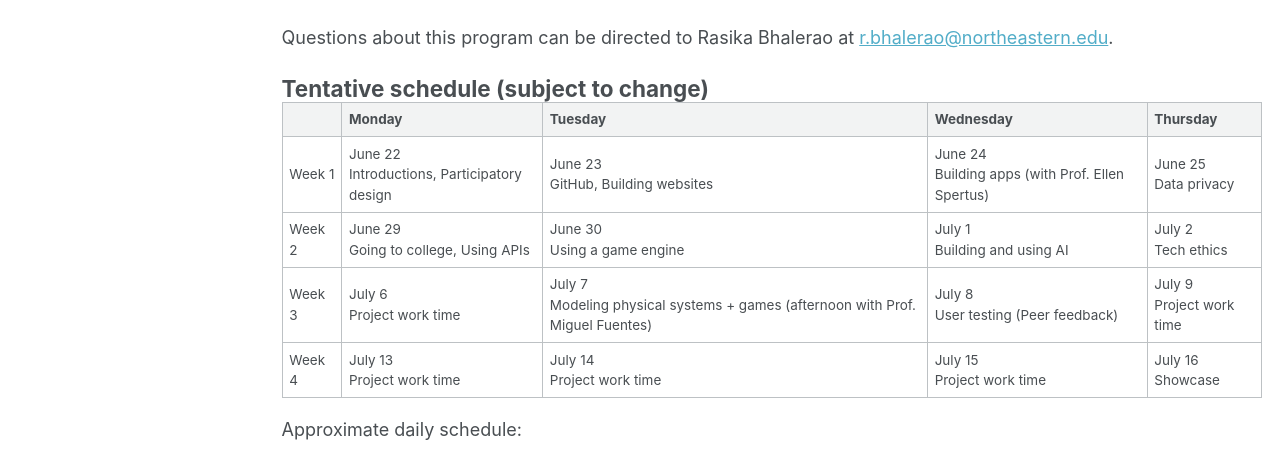
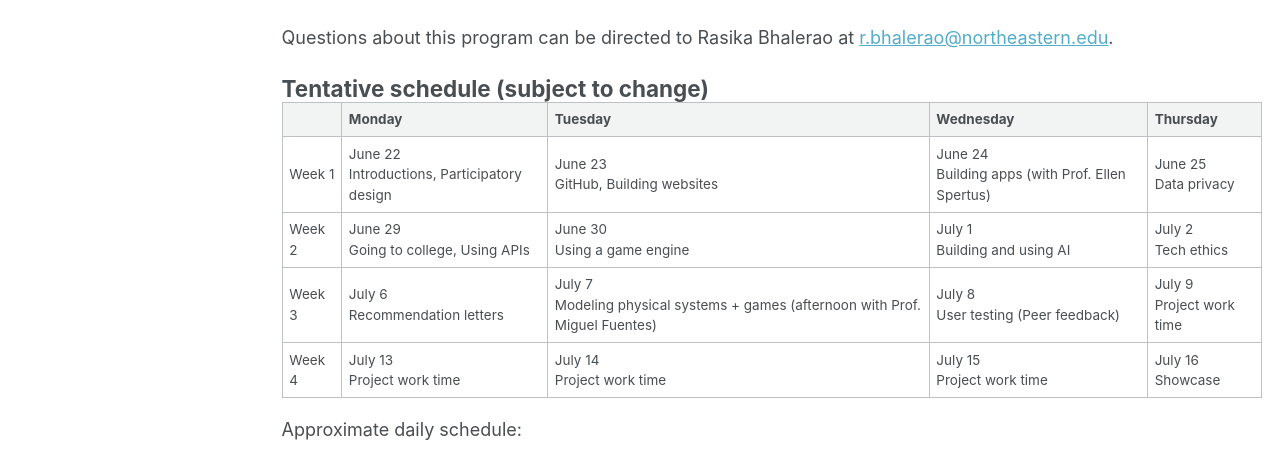
Before and after one commit to rasikabh/rasikabh.github.io, a Jekyll site: the page built from _pages/summercodingcommunity.md, in a window 1280 px wide. Shown: the part 1406-1871 px from the top of the page. Built offline with Jekyll 4.4.1, drawn with Linux system fonts in a browser that asks for light colours.

Commit message:
Add rec letters

```diff
--- a/_pages/summercodingcommunity.md
+++ b/_pages/summercodingcommunity.md
@@ -60,7 +60,7 @@
 | - | - | - | - | - |
 | Week 1 | June 22<br />Introductions, Participatory design | June 23<br />GitHub, Building websites | June 24<br />Building apps (with Prof. Ellen Spertus) | June 25<br />Data privacy |
 | Week 2 | June 29<br />Going to college, Using APIs | June 30<br />Using a game engine | July 1<br />Building and using AI | July 2<br />Tech ethics |
-| Week 3 | July 6<br />Project work time | July 7<br />Modeling physical systems + games (afternoon with Prof. Miguel Fuentes) | July 8<br />User testing (Peer feedback) | July 9<br />Project work time |
+| Week 3 | July 6<br />Recommendation letters | July 7<br />Modeling physical systems + games (afternoon with Prof. Miguel Fuentes) | July 8<br />User testing (Peer feedback) | July 9<br />Project work time |
 | Week 4 | July 13<br />Project work time | July 14<br />Project work time | July 15<br />Project work time | July 16<br />Showcase|
 
 Approximate daily schedule:
```
